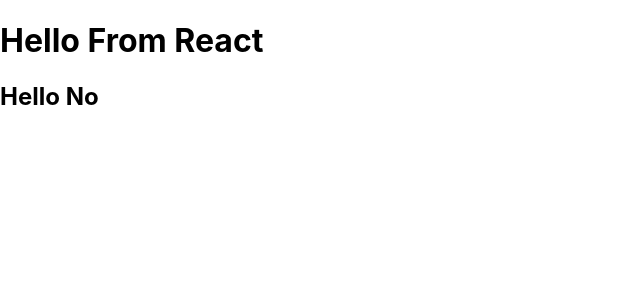
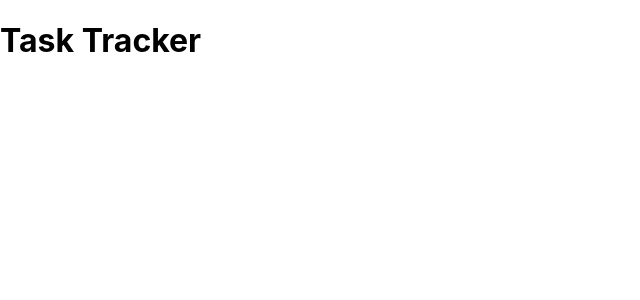
Before and after one commit to jamestheengineer/webdev-playground, a React (Create React App) app in the folder react-traversy/react-task-tracker/: page / in a window 1280 px wide. Shown: the top 300 px of the page, without its empty margins (0-640 px from the left). Built offline with nearby package versions, Linux system fonts and the light colour scheme.

Commit message:
First component

```diff
--- a/react-traversy/react-task-tracker/src/App.js
+++ b/react-traversy/react-task-tracker/src/App.js
@@ -1,11 +1,11 @@
+import Header from './components/Header'
 
 function App() {
   const name = 'James'
   const x = false
   return (
     <div className='container'>
-     <h1>Hello From React</h1>
-     <h2>Hello {x ? 'Yes' : 'No'}</h2>
+     <Header />
     </div>
   );
 }
--- /dev/null
+++ b/react-traversy/react-task-tracker/src/components/Header.js
@@ -0,0 +1,9 @@
+const Header = () => {
+    return (
+        <header>
+           <h1>Task Tracker</h1>
+        </header>
+    )
+}
+
+export default Header
```
